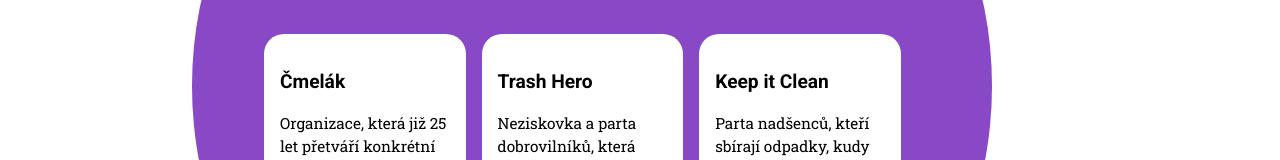
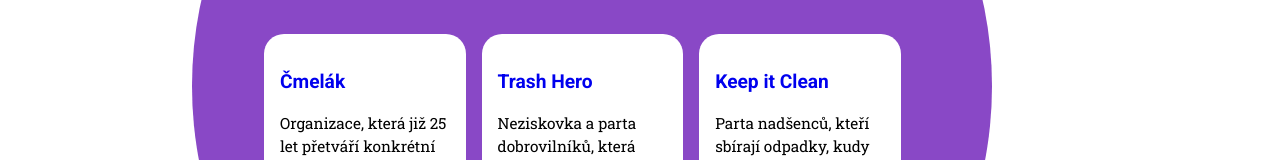
Before and after one commit to franozuz/DOBROdruh, a React app: page / in a window 1280 px wide. Shown: the part 1631-1791 px from the top of the page. Built offline with nearby package versions, Linux system fonts and the light colour scheme.

Commit message:
homepage projects links added

```diff
--- a/src/Home/index.jsx
+++ b/src/Home/index.jsx
@@ -48,19 +48,19 @@
         <h2>Podpoř vybraný projekt a zneutralizuj svou uhlíkovou stopu!</h2>
         <div className="article-projects">
           <article className="project1">
-            <h3>Čmelák </h3>
+            <h3><a href="https://www.cmelak.cz/">Čmelák </a></h3>
             <p>
             Organizace, která již 25 let přetváří konkrétní místa v krajině tak, aby na nich dostala prostor příroda. Ne zisk ani soukromé zájmy, ale příroda.
             </p>
           </article>
           <article className="project2">
-            <h3>Trash Hero </h3>
+            <h3><a href="https://www.trashhero.cz/">Trash Hero </a></h3>
             <p>
             Neziskovka a parta dobrovilníků, která bere ekologii s úsměvem a do vlastních rukou. Světové hnutí Trash Hero uklízí celkem v 15 zemích.
             </p>
           </article>
           <article className="project3">
-            <h3>Keep it Clean</h3>
+            <h3><a href="http://keepitclean.cz/">Keep it Clean</a></h3>
             <p>
             Parta nadšenců, kteří sbírají odpadky, kudy chodí. Přitom stíhají dělat hezké fotky a vymýšlet různé zlepšováky.
             </p>
--- a/src/Test/questions.json
+++ b/src/Test/questions.json
@@ -104,7 +104,7 @@
       },
       {
         "id": "5C",
-        "text": "S kufrem na kolečkách a příruční batožinou.",
+        "text": "S kufrem na kolečkách a příruční taškou.",
         "value": 2
       }
     ]
--- a/src/style.css
+++ b/src/style.css
@@ -80,6 +80,10 @@
   font-size: 1.2em;
 }
 
+a{
+  text-decoration: none;
+}
+
 footer {
   box-sizing: border-box;
   background: #f6c60c;
```
Also changed, not shown: src/Home/style.css (line endings or trailing spaces).
